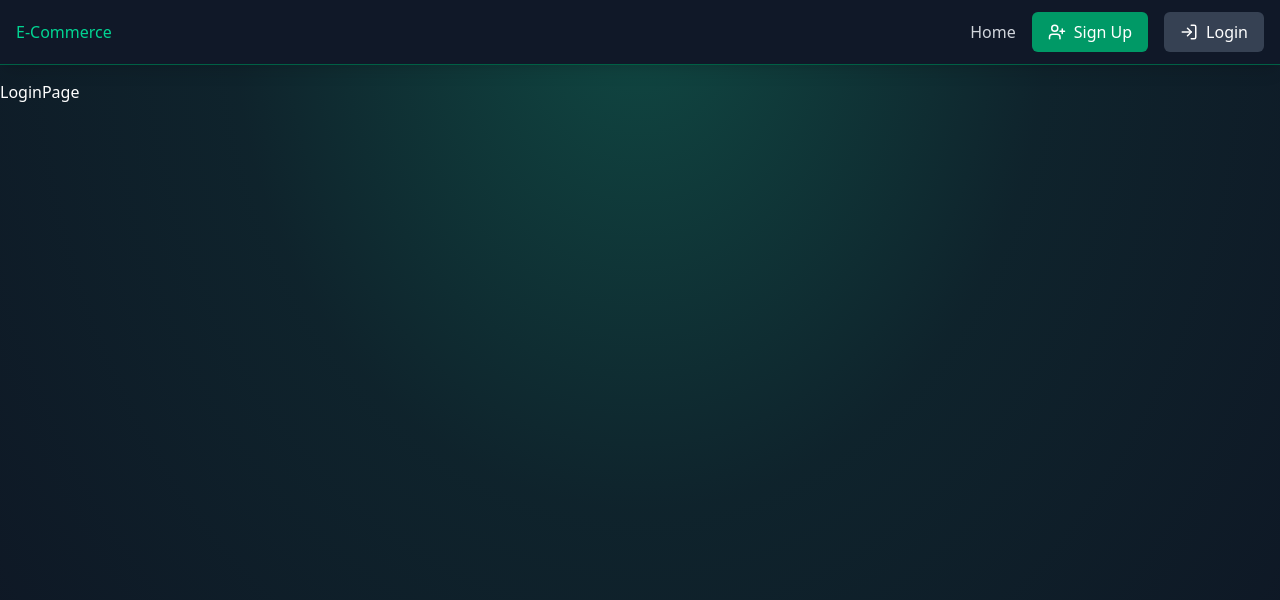
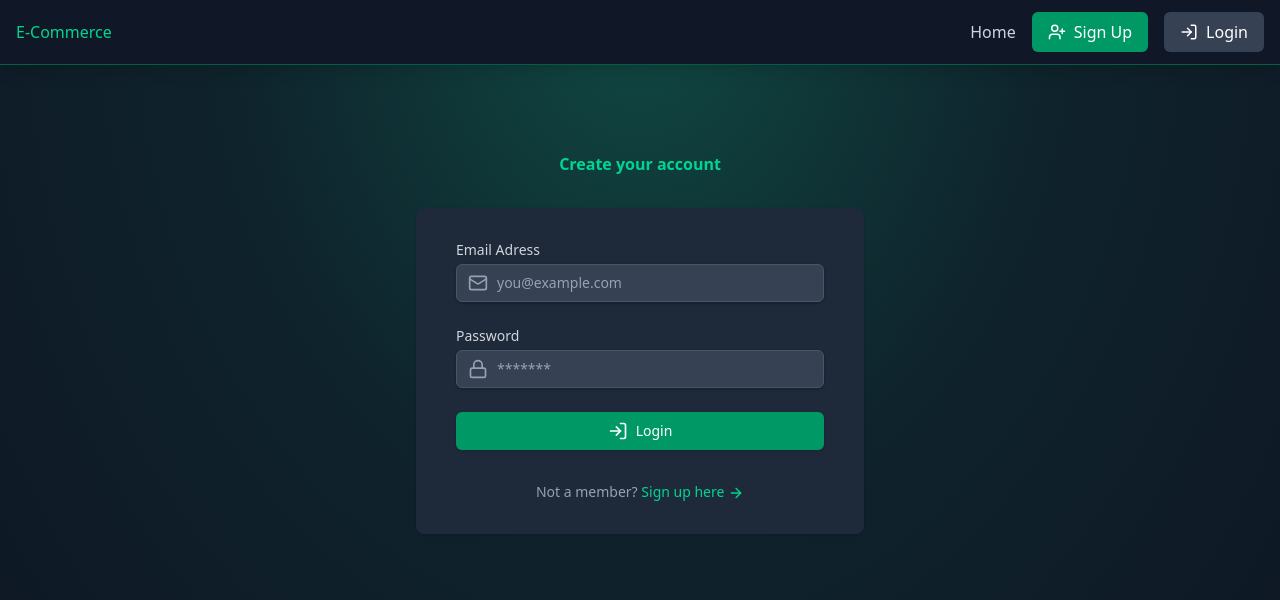
Before and after one commit to Kuhora/Ecommerce, a React (Vite) app in the folder front/: page /login in a window 1280 px wide. Shown: the top 600 px of the page. Built offline with nearby package versions, Linux system fonts and the light colour scheme.

Commit message:
login page

```diff
--- a/front/src/pages/LoginPage.jsx
+++ b/front/src/pages/LoginPage.jsx
@@ -1,8 +1,104 @@
-import React from 'react'
+import { useState } from "react";
+import { motion } from "framer-motion";
+import { Link } from "react-router-dom";
+import { LogIn, Mail, Lock, ArrowRight, Loader } from "lucide-react";
 
 const LoginPage = () => {
+    const [email, setEmail] = useState("");
+    const [password, setPassword] = useState("");
+    const loading = false;
+
+    const handleSubmit = (e) => {
+        e.preventDefault();
+        console.log(email, password);
+    }
     return (
-        <div>LoginPage</div>
+                <div className="flex flex-col justify-center py-12 sm:px-6 lg:px-8">
+            <motion.div
+            className="sm:mx-auto sm:w-full sm:max-w-md"
+            initial = {{ opacity: 0, y: -20 }}
+            animate={{opacity: 1, y: 0 }}
+            transition={{duration: 0.8 }}
+            >
+                <h2 className="mt-6 text-center text-3x1 font-extrabold text-emerald-400">Create your account</h2>
+            </motion.div>
+
+            <motion.div
+            className="mt-8 sm:mx-auto sm:w-full sm:max-w-md"
+            initial= {{opacity: 0, y: 20}}
+            animate = {{ opacity: 1, y: 0}}
+            transition = {{duration: 0.8, delay: 0.2}}
+            >
+                <div className="bg-gray-800 py-8 px-4 shadow sm:rounded-lg sm:px-10">
+                    <form onSubmit={handleSubmit} className = 'space-y-6'>
+                        <div>
+                        <label htmlFor='email' className="block text-sm font-medium text-gray-300">
+                            Email Adress
+                        </label>
+                        <div className="mt-1 relative rounded-md shadow-sm">
+                            <div className="absolute inset-y-0 left-0 pl-3 flex items-center pointer-events-none">
+                                <Mail className="h-5 w-5 text-gray-400" aria-hidden='true'/>
+                            </div>
+                            <input
+                            id='email'
+                            type='email'
+                            required
+                            value={email}
+                            onChange={(e) => setEmail(e.target.value)}
+                            className="block w-full px-3 py-2 pl-10 bg-gray-700 border border-gray-600 rounded-md shadow-sm placeholder-gray-400 focus:outline-none focus:ring-emerald-500 focus:border-emerald-500 sm:text-sm"
+                            placeholder='you@example.com'
+                            />
+                            </div>
+                        </div>
+                        <div>
+                        <label htmlFor='password' className="block text-sm font-medium text-gray-300">
+                            Password
+                        </label>
+                        <div className="mt-1 relative rounded-md shadow-sm">
+                            <div className="absolute inset-y-0 left-0 pl-3 flex items-center pointer-events-none">
+                                <Lock className="h-5 w-5 text-gray-400" aria-hidden='true'/>
+                            </div>
+                            <input
+                            id='password'
+                            type='password'
+                            required
+                            value={password}
+                            onChange={(e) => setPassword(e.target.value)}
+                            className="block w-full px-3 py-2 pl-10 bg-gray-700 border border-gray-600 rounded-md shadow-sm placeholder-gray-400 focus:outline-none focus:ring-emerald-500 focus:border-emerald-500 sm:text-sm"
+                            placeholder='*******'
+                            />
+                            </div>
+                        </div>
+                        <button
+							type='submit'
+							className='w-full flex justify-center py-2 px-4 border border-transparent
+							rounded-md shadow-sm text-sm font-medium text-white bg-emerald-600
+                                hover:bg-emerald-700 focus:outline-none focus:ring-2 focus:ring-offset-2
+                                focus:ring-emerald-500 transition duration-150 ease-in-out disabled:opacity-50'
+							disabled={loading}
+						>
+							{loading ? (
+								<>
+									<Loader className='mr-2 h-5 w-5 animate-spin' aria-hidden='true' />
+									Loading...
+								</>
+							) : (
+								<>
+									<LogIn className='mr-2 h-5 w-5' aria-hidden='true' />
+									Login
+								</>
+							)}
+						</button>
+                    </form>
+					<p className='mt-8 text-center text-sm text-gray-400'>
+						Not a member?{" "}
+						<Link to='/signup' className='font-medium text-emerald-400 hover:text-emerald-300'>
+							Sign up here <ArrowRight className='inline h-4 w-4' />
+						</Link>
+					</p>
+                </div>
+            </motion.div>
+            </div>
     )
 }
 
```
